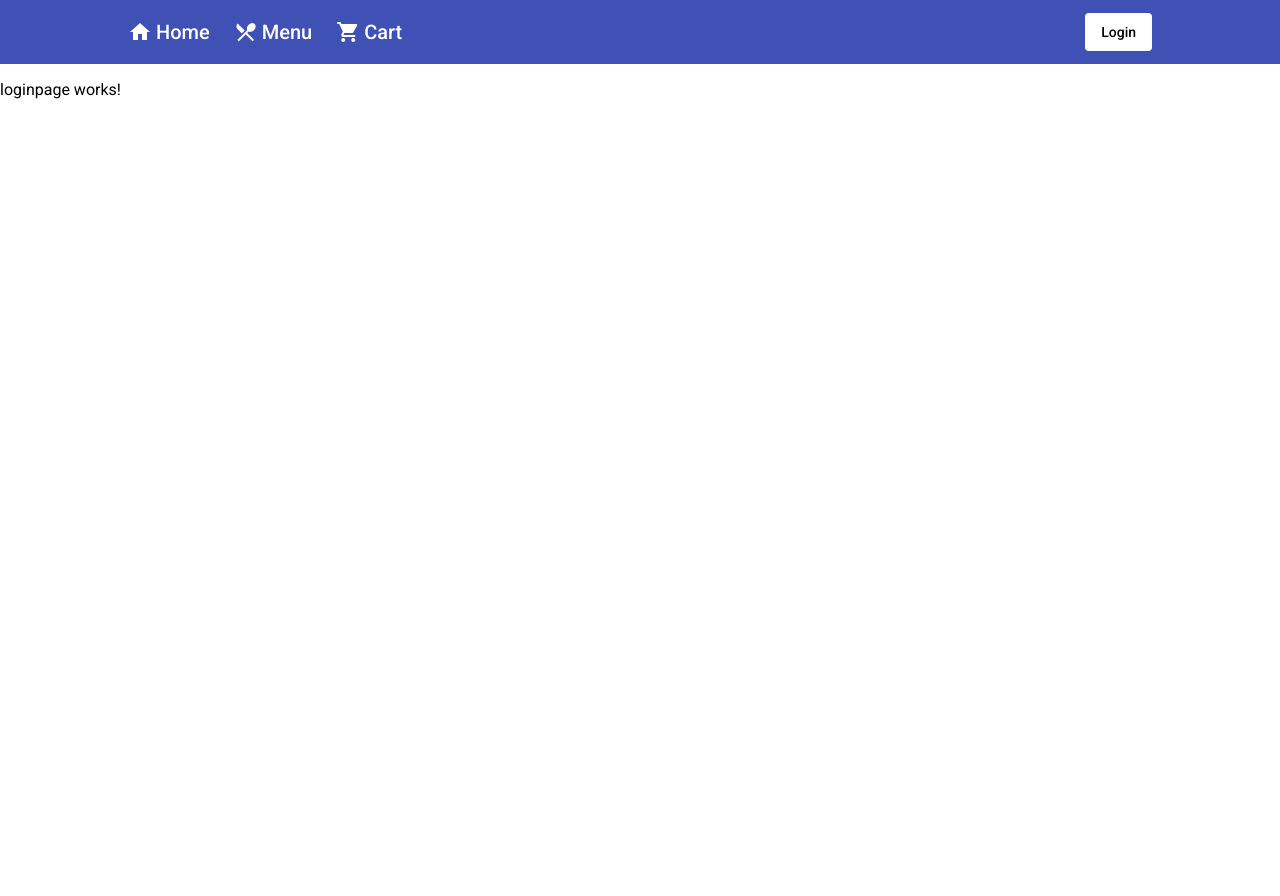
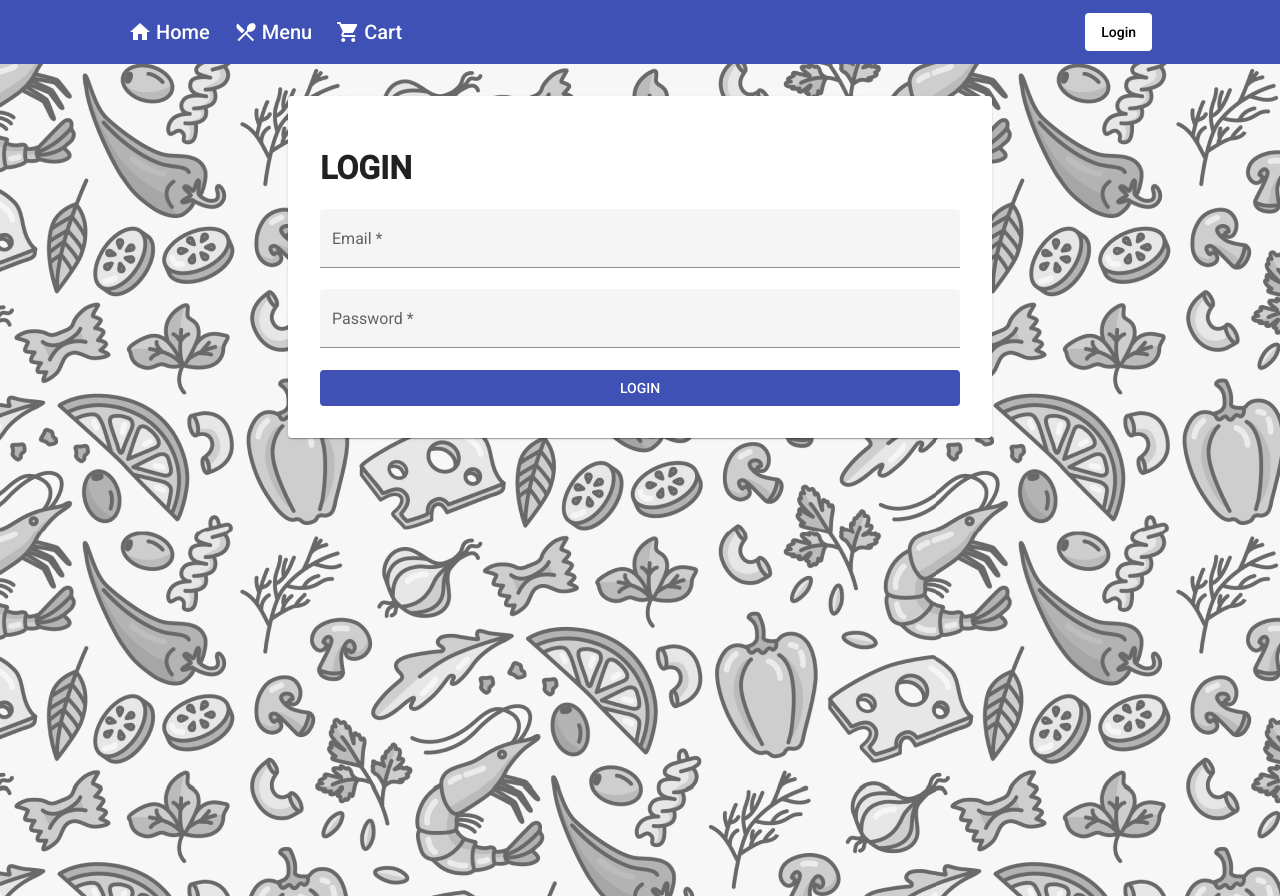
Before and after one commit to Dywa0204/mini_project_upn_zetta_team_F, an Angular app: page /login in a window 1280 px wide. Before the commit the page ends 800 px from the top, so only its background shows below. Built offline with nearby package versions, Linux system fonts and the light colour scheme.

Commit message:
Update UI : Login

```diff
--- a/src/app/login/login.module.ts
+++ b/src/app/login/login.module.ts
@@ -3,6 +3,7 @@ import { CommonModule } from '@angular/common';
 
 import { LoginRoutingModule } from './login-routing.module';
 import { LoginpageComponent } from './loginpage/loginpage.component';
+import { SharedModule } from '../shared/shared.module';
 
 
 @NgModule({
@@ -11,7 +12,8 @@ import { LoginpageComponent } from './loginpage/loginpage.component';
   ],
   imports: [
     CommonModule,
-    LoginRoutingModule
+    LoginRoutingModule,
+    SharedModule
   ]
 })
 export class LoginModule { }
--- a/src/app/login/loginpage/loginpage.component.html
+++ b/src/app/login/loginpage/loginpage.component.html
@@ -1 +1,21 @@
-<p>loginpage works!</p>
+<div class="bg" [ngStyle]="{'backgroundImage' : getBackgroundImage()}">
+    <mat-card>
+        <form>
+            <h1>LOGIN</h1>
+
+            <mat-form-field appearance="fill">
+                <mat-label>Email</mat-label>
+                <input matInput formControlName="username" required type="email">
+                <!-- <mat-error *ngIf="userForm.controls['username'].errors">This field cannot be empty</mat-error> -->
+            </mat-form-field>
+
+            <mat-form-field appearance="fill">
+                <mat-label>Password</mat-label>
+                <input matInput formControlName="password" type="password" required>
+                <!-- <mat-error *ngIf="userForm.controls['password'].errors">This field cannot be empty</mat-error> -->
+            </mat-form-field>
+
+            <button mat-flat-button color="primary" type="submit">LOGIN</button>
+        </form>
+    </mat-card>
+</div>
--- a/src/app/login/loginpage/loginpage.component.scss
+++ b/src/app/login/loginpage/loginpage.component.scss
@@ -0,0 +1,15 @@
+mat-card{
+    padding: 32px;
+    width: 50%;
+    margin: auto;
+}
+
+form {
+    display: flex;
+    flex-direction: column;
+}
+
+.bg {
+    height: 100%;
+    padding-top: 32px;
+}
--- a/src/app/login/loginpage/loginpage.component.ts
+++ b/src/app/login/loginpage/loginpage.component.ts
@@ -1,4 +1,5 @@
 import { Component, OnInit } from '@angular/core';
+import { FormControl, FormGroup, Validators } from '@angular/forms';
 
 @Component({
   selector: 'app-loginpage',
@@ -6,10 +7,19 @@ import { Component, OnInit } from '@angular/core';
   styleUrls: ['./loginpage.component.scss']
 })
 export class LoginpageComponent implements OnInit {
+  myBackgroundImageUrl = "assets/img/bg.png"
+
+  formLogin = new FormGroup({
+    email: new FormControl('', [Validators.email, Validators.required]),
+    password: new FormControl('', [Validators.required])
+  })
 
   constructor() { }
 
   ngOnInit(): void {
   }
 
+  getBackgroundImage() {
+    return `url(${this.myBackgroundImageUrl})`
+  }
 }
```
Also changed, not shown: src/app/shared/shared.module.ts (+7 -1 lines), src/assets/img/bg.png (added).
